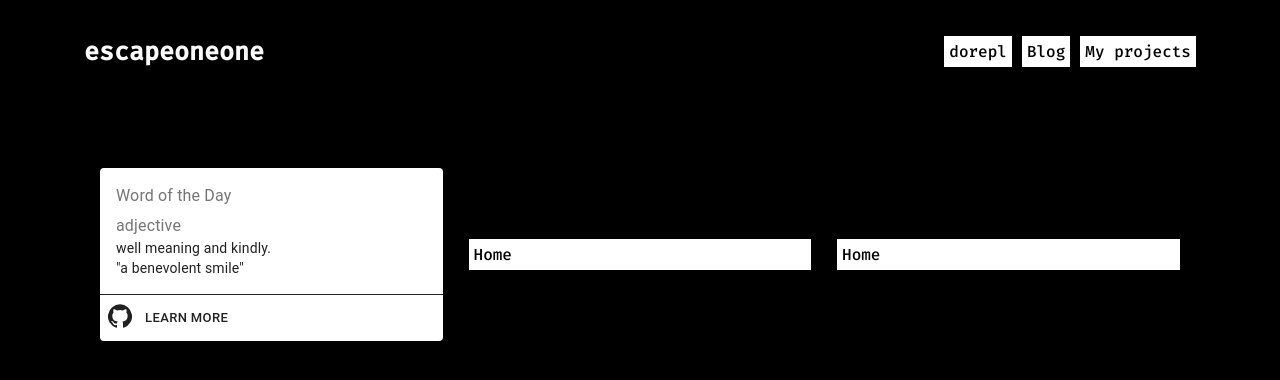
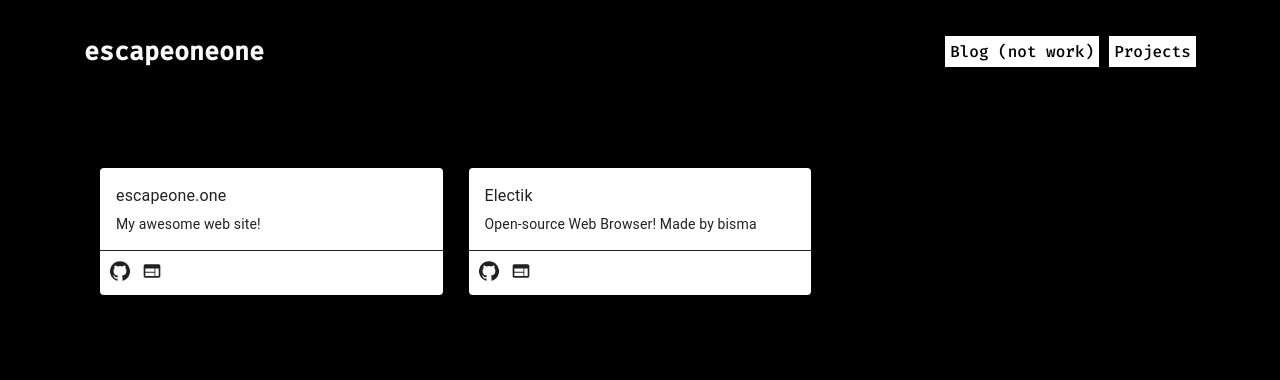
Before and after one commit to escapeoneone/escapeone.one, a Next.js app: page /projects in a window 1280 px wide. Shown: the top 380 px of the page. Built offline with nearby package versions, Linux system fonts and the light colour scheme.

Commit message:
Add projects page

```diff
--- a/components/Header.tsx
+++ b/components/Header.tsx
@@ -11,9 +11,8 @@ export default function Header() {
                 </Link>
             </nav>
             <nav className={styles["nav"]}>
-                <HeaderItem href="dorepl" text="dorepl"></HeaderItem>
-                <HeaderItem href="blog" text="Blog"></HeaderItem>
-                <HeaderItem href="projects" text="My projects"></HeaderItem>
+                <HeaderItem /*href="blog"*/ text="Blog (not work)"></HeaderItem>
+                <HeaderItem href="projects" text="Projects"></HeaderItem>
             </nav>
 
         </header>
--- a/components/HeaderItem.tsx
+++ b/components/HeaderItem.tsx
@@ -3,7 +3,7 @@ import styles from "./HeaderItem.module.css";
 
 export default function HeaderItem(props) {
     return (<>
-        <Link href={"/" + props.href}>
+        <Link href={"/" + (props.href ? props.href : "")}>
             <a className={styles["header-menu-item"]}>{props.text}</a>
         </Link>
     </>);
--- a/components/Project.tsx
+++ b/components/Project.tsx
@@ -5,29 +5,43 @@ import Button from '@material-ui/core/Button';
 import Typography from '@material-ui/core/Typography';
 import styles from "./Project.module.css"
 import GitHubIcon from '@material-ui/icons/GitHub';
+import WebIcon from '@material-ui/icons/Web';
 
-export default function FourOhFour() {
+interface ProjectProps {
+    name: string;
+    github?: string;
+    web?: string;
+    description: string;
+}
+
+export default function FourOhFour(props: ProjectProps) {
     return <>
         <Card>
             <CardContent>
-                <Typography color="textSecondary" gutterBottom>
-                    Word of the Day
-        </Typography>
-                <Typography variant="h5" component="h2">
+                <Typography color="textPrimary" gutterBottom>
+                    {props.name}
                 </Typography>
-                <Typography color="textSecondary">
-                    adjective
-        </Typography>
+
                 <Typography variant="body2" component="p">
-                    well meaning and kindly.
-          <br />
-                    {'"a benevolent smile"'}
+                    {props.description.split("\\n").join("  ")}
                 </Typography>
             </CardContent>
             <CardActions className={styles["actions"]}>
-                <a><GitHubIcon></GitHubIcon></a>
-                <Button size="small">Learn More</Button>
+                {props.github != undefined &&
+                    <a href={"https://github.com/" + props.github}>
+                        <GitHubIcon className={styles["icon"]} />
+                    </a>
+                }
+
+                {props.web != undefined &&
+                    <a href={props.web}>
+                        <WebIcon className={styles["icon"]} />
+                    </a>
+                }
+
+
             </CardActions>
         </Card>
     </>
 }
+/*<Button size="small">Learn More</Button>*/
--- a/pages/projects.tsx
+++ b/pages/projects.tsx
@@ -4,7 +4,6 @@ import Header from "../components/Header";
 import styles from "../styles/Projects.module.css";
 import HeaderItem from "../components/HeaderItem";
 import Project from "../components/Project";
-
 
 export default function Projects() {
     return (<>
@@ -16,9 +15,20 @@ export default function Projects() {
         <Header />
 
         <div className={[stylesHome["main"], styles["main"]].join(" ")}>
-            <Project></Project>
-            <HeaderItem text="Home" href=""></HeaderItem>
-            <HeaderItem text="Home" href=""></HeaderItem>
+
+            <Project
+            name="escapeone.one"
+            github="escapeoneone/escapeone.one"
+            web="https://escapeone.one"
+            description="My awesome web site!"
+            ></Project>
+            <Project
+            name="Electik"
+            github="bisma-company/electik"
+            web="https://escapeone.one"
+            description="Open-source Web Browser!\nMade by bisma"
+            ></Project>
+
         </div>
     </>)
 }
```
